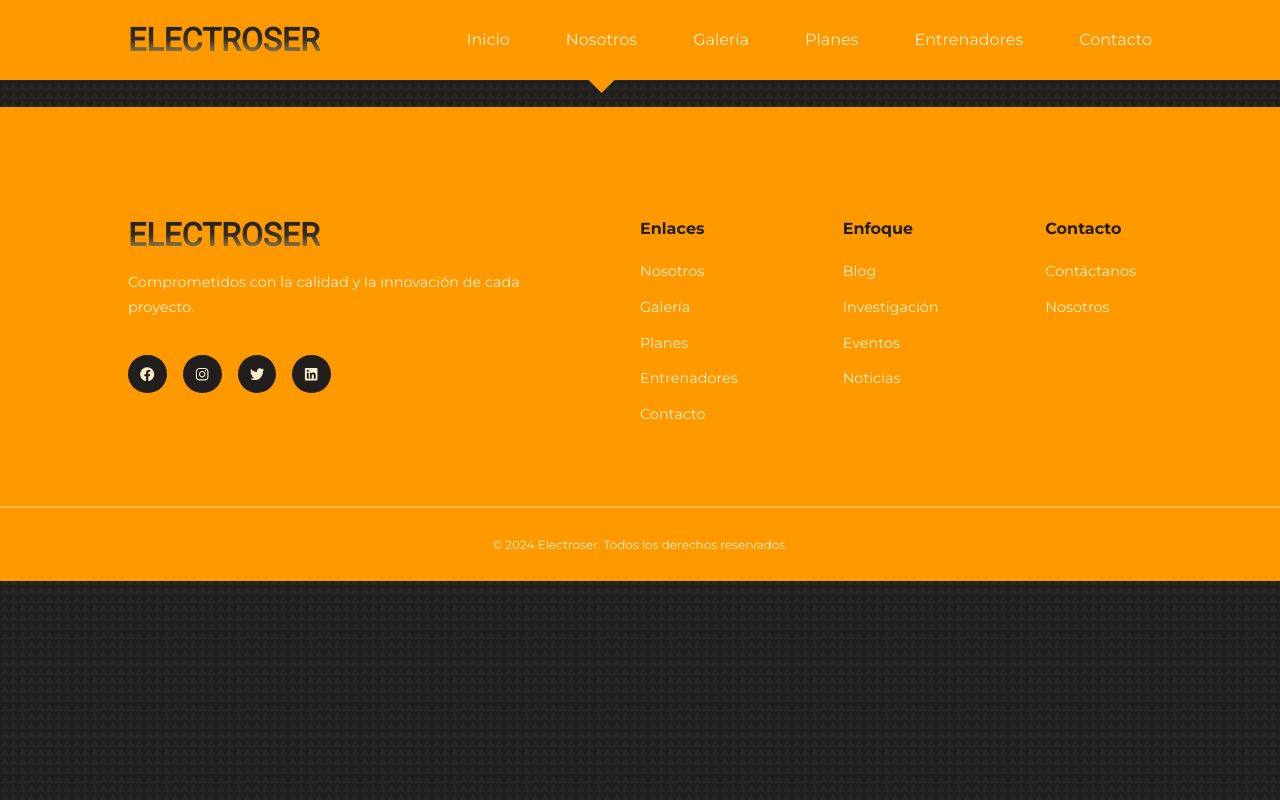
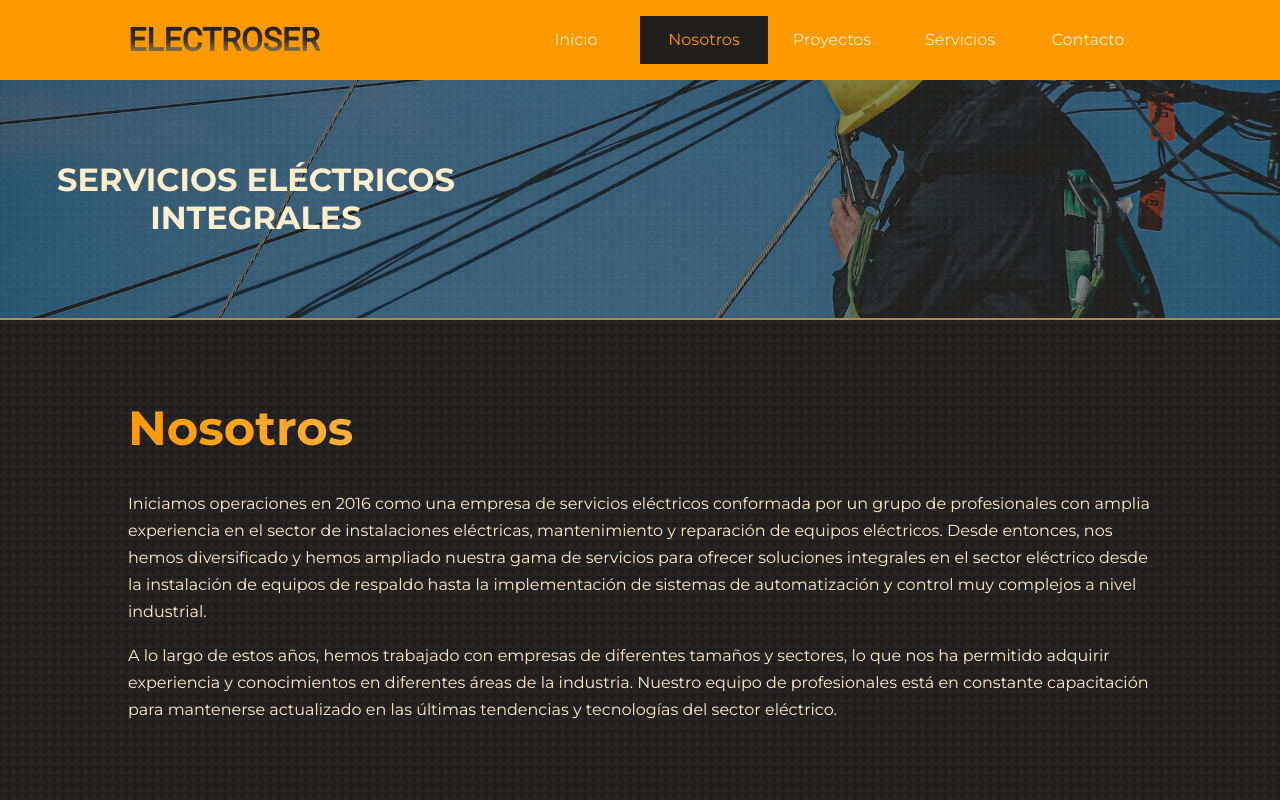
Before and after one commit to sanic16/servicios_electricos, a Next.js app: page /nosotros in a window 1280 px wide. Shown: the top 800 px of the page. Built offline with nearby package versions, Linux system fonts and the light colour scheme.

Commit message:
modificando navbar

```diff
--- /dev/null
+++ b/src/app/nosotros/about.css
@@ -0,0 +1,14 @@
+.about section{
+    margin-top: 5rem;
+}
+.about h1{
+    background: linear-gradient(90deg, var(--color-primary), white);
+    background-clip: text;
+    -webkit-background-clip: text;
+    -webkit-text-fill-color: transparent;
+    margin-bottom: 2rem;
+}
+
+.about p{
+    margin-bottom: 1rem;
+}
--- a/src/app/nosotros/page.tsx
+++ b/src/app/nosotros/page.tsx
@@ -1,7 +1,65 @@
+import PageHeader from '@/components/pageHeader/PageHeader'
 import React from 'react'
+import image from '@/../public/images/header_bg_1.jpg'
+import { Metadata } from 'next'
+
+import './about.css'
+
+export const metadata: Metadata = {
+  title: 'ELECTROSER | Nosotros',
+  description: 'Conoce más sobre nosotros y nuestra historia.',
+  keywords: 'nosotros, historia, electroser, empresa'
+}
 
 export default function AboutPage() {
   return (
-    <div>page</div>
+
+    <article className='about'>
+      <PageHeader
+        title='Servicios Eléctricos Integrales'
+        image={image}
+      />
+      <section className='container about__history'>
+        <h1>
+          Nosotros
+        </h1>
+        <p>
+          Iniciamos operaciones en 2016 como una empresa de servicios eléctricos conformada por un grupo de
+          profesionales con amplia experiencia en el sector de instalaciones eléctricas, mantenimiento y
+          reparación de equipos eléctricos. Desde entonces, nos hemos diversificado y hemos ampliado nuestra
+          gama de servicios para ofrecer soluciones integrales en el sector eléctrico desde la instalación de
+          equipos de respaldo hasta la implementación de sistemas de automatización y control muy complejos a
+          nivel industrial.
+        </p>
+        <p>
+          A lo largo de estos años, hemos trabajado con empresas de diferentes tamaños y sectores, lo que nos
+          ha permitido adquirir experiencia y conocimientos en diferentes áreas de la industria. Nuestro equipo
+          de profesionales está en constante capacitación para mantenerse actualizado en las últimas tendencias
+          y tecnologías del sector eléctrico.
+        </p>
+
+      </section>
+      <section className='container about__mision'>
+        <h1>
+          Misión
+        </h1>
+        <p>
+          Nuestra misión es ofrecer soluciones integrales en el sector eléctrico a través de servicios de calidad
+          y productos de última tecnología. Nos esforzamos por brindar un servicio personalizado y adaptado a las
+          necesidades de cada uno de nuestros clientes, garantizando la satisfacción de los mismos.
+        </p>
+      </section>
+
+      <section className='container about__vision'>
+        <h1>
+          Visión
+        </h1>
+        <p>
+          Nuestra visión es convertirnos en la empresa líder en el sector eléctrico, ofreciendo soluciones innovadoras
+          y de calidad que permitan a nuestros clientes optimizar sus procesos y mejorar su competitividad en el mercado.
+        </p>
+      </section>
+    </article>
+
   )
 }
--- a/src/components/navbar/navbar.css
+++ b/src/components/navbar/navbar.css
@@ -39,33 +39,48 @@ nav{
 }
 
 .nav__links{
-    display: flex;
-    gap: 3.5rem;
-    align-items: center;
+    width: 40rem;
+    display: grid;
+    grid-template-columns: repeat(auto-fit, minmax(4rem, 1fr));
 }
 
 .nav__links a{
+    display: grid;
+    text-align: center;
+    padding-block: .6rem;
     transition: var(--transition);
+
 }
 
-.active-nav{
-    position: relative;
+.nav__links a::before,
+.nav__links a::after{
+    content: '';
+    width: 0;
+    height: 1px;
+    background-color: var(--color-primary);
+    transition: var(--transition);
+    transition: width .3s cubic-bezier(.55, 0, .98, .54), background-color .5s .3s;
 }
 
-.active-nav::after{
-    content: '';
-    display: block;
-    width: 1.2rem;
-    height: 1.2rem;
+.nav__links a::after{
+    justify-self: end;
+}
+
+.nav__links a:hover::before,
+.nav__links a:hover::after{
+    width: 100%;
     background-color: var(--color-primary);
-    position: absolute;
-    left: calc(50% - 0.6rem);
-    top: 2.5rem;
-    transform: rotate(45deg);
+}
+
+
+.nav__links .active-nav{
+    background-color: var(--color-gray-600);
+    color: var(--color-primary);
 }
 
 .nav__links a:hover{
-   color: var(--color-gray-600);
+   color: var(--color-primary);
+   background-color: var(--color-gray-600);
 }
 
 @media screen and (max-width: 1024px){
@@ -82,6 +97,8 @@ nav{
     }
 
     .nav__links{
+        display: flex;
+        width: auto;
         position: absolute;
         top: 100%;
         right: 0;
@@ -141,6 +158,11 @@ nav{
         padding: 1rem 5rem;
     }
 
+    .nav__links a::before,
+    .nav__links a::after{
+        display: none;
+    }
+
     .show__nav{
         display: flexbox;
     }
@@ -149,8 +171,5 @@ nav{
         display: none;
     }
 
-    .active-nav,
-    .active-nav::after{
-        display: none;
-    }
+
 }
--- /dev/null
+++ b/src/components/pageHeader/PageHeader.tsx
@@ -0,0 +1,32 @@
+import React from 'react'
+import Image from 'next/image'
+import './pageHeader.css'
+import image from '@/../public/images/about-bg.jpg'
+
+
+const PageHeader = (
+    {
+        title,
+        image,
+    }:{
+        title: string,
+        image: NextImage,
+    }
+) => {
+  return (
+    <header className='header'>
+      <div className='header__container'>
+        <div className='header__container-bg'>
+          <Image src={image} alt='' />
+        </div>
+        <div className='header__content'>
+          <h2>
+            { title }
+          </h2>
+        </div>
+      </div>
+    </header>
+  )
+}
+
+export default PageHeader
--- /dev/null
+++ b/src/components/pageHeader/pageHeader.css
@@ -0,0 +1,38 @@
+.header{
+    margin-top: 5rem;
+    height: 15rem;
+    border-bottom: 2px solid var(--color-gray-400);
+}
+
+.header__container{
+    width: 100%;
+    height: 100%;
+    position: relative;
+}
+
+.header__container-bg{
+    position: absolute;
+    width: 100%;
+    height: 100%;
+}
+
+.header__container-bg img{
+    height: 100%;
+    object-position: center;
+    opacity: 0.5;
+}
+
+.header__content{
+    position: relative;
+    width: 40%;
+    text-align: center;
+    color: var(--color-gray-100);
+    height: 100%;
+    display: flex;
+    flex-direction: column;
+    justify-content: center;
+}
+
+.header__content h2{
+    text-transform: uppercase;
+}
--- a/src/utils/data.ts
+++ b/src/utils/data.ts
@@ -8,16 +8,12 @@ export const links = [
         path : "/nosotros"
     },
     {
-        name : "Galería",
-        path : "/galeria"
+        name : "Proyectos",
+        path : "/proyectos"
     },
     {
-        name : "Planes",
-        path : "/planes"
-    },
-    {
-        name : "Entrenadores",
-        path : "/entrenadores"
+        name : "Servicios",
+        path : "/servicios"
     },
     {
         name : "Contacto",
```
Also changed, not shown: types.dt.tsx (added, +8 -0 lines), public/images/about-bg.jpg (added), public/images/header_bg_1.jpg, src/app/proyectos/page.tsx (renamed from src/app/entrenadores/page.tsx), src/app/servicios/page.tsx (renamed from src/app/planes/page.tsx).
